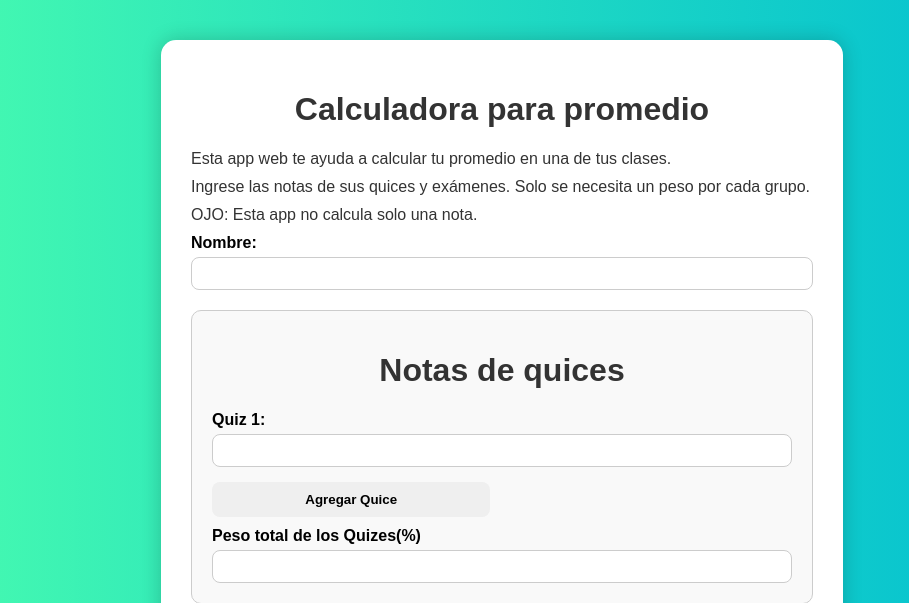
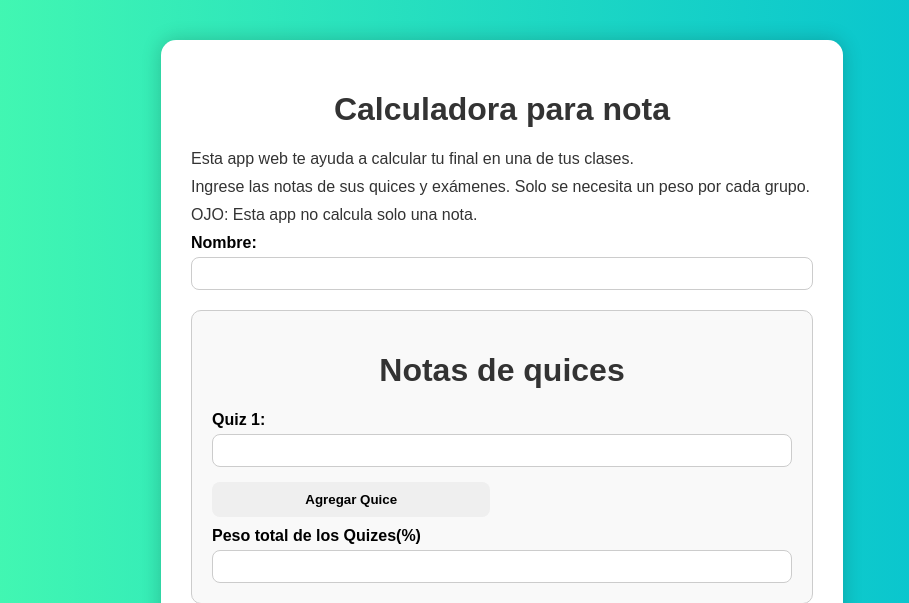
Before and after one commit to Eldomi05/web, a Flask app: page / in a window 1280 px wide. Shown: the top 603 px of the page, without its empty margins (138-1047 px from the left). Run offline with Flask 3, Linux system fonts and the light colour scheme.

Commit message:
Arreglo de nombre

```diff
--- a/templates/index.html
+++ b/templates/index.html
@@ -4,19 +4,19 @@
     <meta charset="UTF-8">
     <meta name="viewport" content="width=device-width, initial-scale=1.0">
     <link rel="stylesheet" href="{{ url_for('static', filename='style.css') }}">
-    <title>Calculadora para promedio final</title>
+    <title>Calculadora para nota final</title>
 </head>
 <body>
     <div class="container">
         <div class="form_box">
-            <h1>Calculadora para promedio</h1>
-            <p>Esta app web te ayuda a calcular tu promedio en una de tus clases.</p>
+            <h1>Calculadora para nota</h1>
+            <p>Esta app web te ayuda a calcular tu final en una de tus clases.</p>
             <p>Ingrese las notas de sus quices y exámenes. Solo se necesita un peso por cada grupo.</p>
             <p>OJO: Esta app no calcula solo una nota.</p>
 
             <form method="post" action="/calcular">
                 <label for="nombre">Nombre:</label>
-                <input type="text" name="Nombre">
+                <input type="text" id="nombre" name="nombre">
 
         <div class="notas-contenedor">
             <div class="grupo-notas">
```
